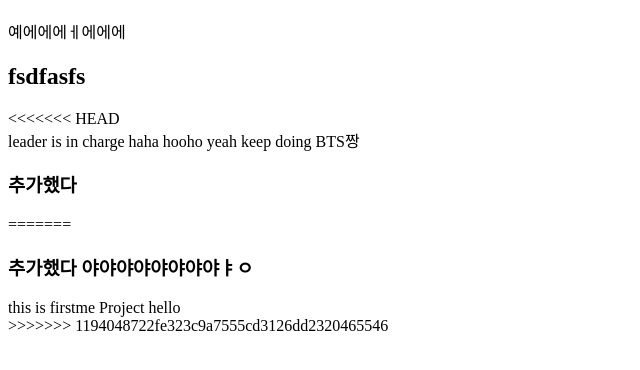
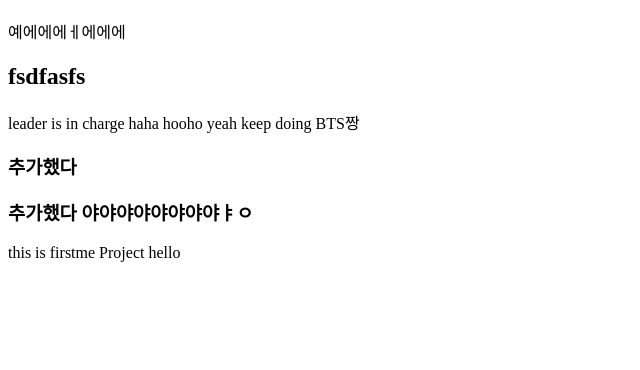
Before and after one commit to kuchanggenn/first-noona-project, a plain HTML site: page index.html in a window 1280 px wide. Shown: the part 70-440 px from the top of the page, without its empty margins (0-640 px from the left). Drawn offline with Linux system fonts and the light colour scheme.

Commit message:
second commit

```diff
--- a/index.html
+++ b/index.html
@@ -12,7 +12,7 @@
     <p>예에에에ㅔ에에에</p>
     <h2>fsdfasfs</h2>
 
-<<<<<<< HEAD
+
     <nav>
       leader is in charge
       haha
@@ -24,13 +24,13 @@
 
 
     <h3>추가했다 </h3>
-=======
+
     <h3>추가했다 야야야야야야야야ㅑㅇ</h3>
 
     <main>
       this is firstme Project
       hello
     </main>
->>>>>>> 1194048722fe323c9a7555cd3126dd2320465546
+
   </body>
 </html>
```
